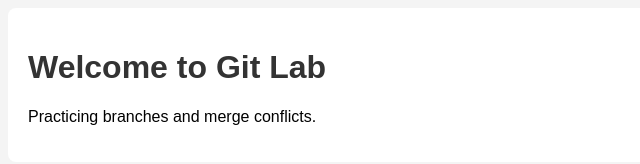
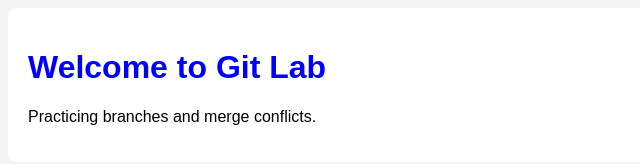
Before and after one commit to minhazuddin0523/202400001006_2_GitLab, a plain HTML site: page index.html in a window 1280 px wide. Shown: the whole page, without its empty margins (0-640 px from the left). Drawn offline with Linux system fonts and the light colour scheme.

Commit message:
Change h1 color to blue in branch-2

```diff
--- a/index.css
+++ b/index.css
@@ -10,5 +10,5 @@ body {
 }
 
 h1 {
-  color: #333333;
+  color: blue;
 }
```
